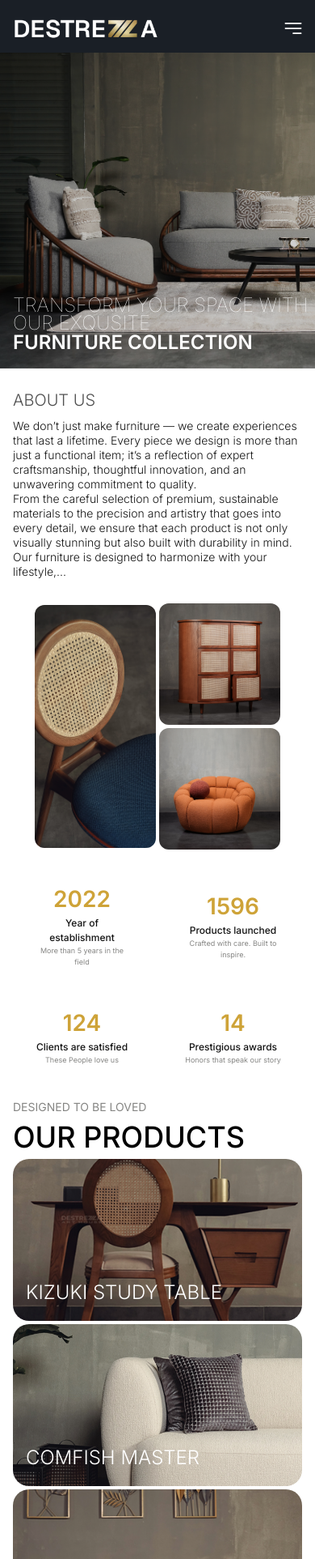
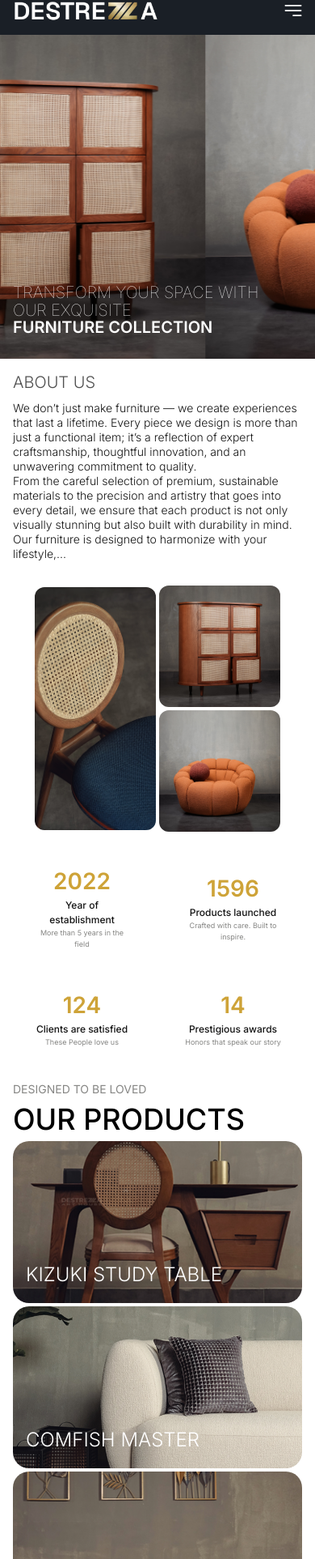
Before and after one commit to Destrezza-designs/Destrezza, a Next.js app: page / in a window 390 px wide. Shown: the part 22-1947 px from the top of the page at 81% size. Built offline with nearby package versions, Linux system fonts and the light colour scheme.

Commit message:
without the firebase error resolved

```diff
--- a/screens/home/Main.tsx
+++ b/screens/home/Main.tsx
@@ -163,16 +163,49 @@ const Main = () => {
 
       {/* mobile view */}
       <div className="relative lg:hidden">
-        <div className="flex flex-1 pt-[0px] lg:pt-[40px]">
+        <div className="flex flex-1 mt-[-22px] pt-[0px] lg:pt-[40px]">
           <Header />
         </div>
+        <div className="relative w-full h-[400px] overflow-hidden">
+          {/* Slider only for images */}
+          <Slider
+            {...{
+              dots: false,
+              infinite: true,
+              speed: 1000,
+              slidesToShow: 1,
+              slidesToScroll: 1,
+              autoplay: true,
+              autoplaySpeed: 3000,
+              fade: false, // sliding effect
+              cssEase: 'ease-in-out',
+              arrows: false,
+              pauseOnHover: false
+            }}
+            className="h-full w-full"
+          >
+            {['/bg.png', '/home-page-1.jpeg', '/home-page-2.jpeg'].map((image, index) => (
+              <div key={index} className="h-[400px] w-full">
                 <div
-          className="relative w-full h-[400px] bg-cover bg-center"
-          style={{ backgroundImage: "url('/bg.png')", backgroundPosition: "left", backgroundSize: "cover" }}
-        >
-          <div className="absolute bottom-4 left-[16px] text-white  py-2 rounded-lg">
-            <p className={`${inter.className} inter font-[100] text-[24px] leading-[22px]`}  >TRANSFORM YOUR SPACE WITH OUR EXQUSITE</p>
-            <p className='inter font-[600] text-[24px] mt-[-5px]' >FURNITURE COLLECTION</p>
+                  className="h-full w-full bg-cover bg-center"
+                  style={{
+                    backgroundImage: `url(${image})`,
+                    backgroundPosition: 'center',
+                    backgroundSize: 'cover'
+                  }}
+                />
+              </div>
+            ))}
+          </Slider>
+
+          {/* Text overlay (independent of slides) */}
+          <div className="absolute bottom-4 left-[16px] text-white py-2 rounded-lg max-w-[90%]">
+            <p className={`${inter.className} inter font-[100] text-[20px] md:text-[24px] leading-[22px]`}>
+              TRANSFORM YOUR SPACE WITH OUR EXQUISITE
+            </p>
+            <p className="inter font-[600] text-[20px] md:text-[24px] mt-[-5px]">
+              FURNITURE COLLECTION
+            </p>
           </div>
         </div>
 
@@ -290,7 +323,22 @@ const Main = () => {
           </div>
         </div>
 
-        <div className=' z-[50] relative shadow-2xl bg-black rounded-[24px] mt-[-90px] p-[8px] pb-[30px] flex gap-[5px]  flex-col justify-between items-center' >
+        <div className='z-[50] relative mt-[-90px]' >
+          <div className='w-full flex justify-center items-center' >
+            <button
+                data-aos="fade-up"
+                onClick={() => router.push('/product')}
+                className='  text-[12px] border border-[#F8F8F5] border-solid rounded-[48px] w-fit px-[16px] py-[6px] flex justify-between items-center gap-[16px] uppercase font-[600] bg-[#F8F8F5] text-[#141414] hover:transition-all duration-300' >
+                ALL PRODUCTS
+                <div className='bg-white w-[24px] h-[24px] rounded-[24px] flex justify-center items-center ' >
+                    <svg  width="10" height="10" viewBox="0 0 10 10" fill="none" xmlns="http://www.w3.org/2000/svg">
+                        <path d="M2.22353 1L8.90588 1.09412M8.90588 1.09412L9 7.77647M8.90588 1.09412L1 9" stroke="#141414" strokeLinecap="round" strokeLinejoin="round"/>
+                    </svg>
+                </div>
+
+            </button>
+          </div>
+          <div className='mt-[20px]  shadow-2xl bg-black rounded-[24px]  p-[8px] pb-[30px] flex gap-[5px]  flex-col justify-between items-center' >
               <div className='flex gap-[4px] mt-[30px] justify-center items-center' >
                 <Image
 
@@ -348,6 +396,7 @@ const Main = () => {
 
               </button>
           </div>
+        </div>
 
 
 
--- a/src/app/about/page.tsx
+++ b/src/app/about/page.tsx
@@ -1,3 +1,4 @@
+'use client'
 import Header from '@/components/product/Header'
 import UtilsHeader from '@/components/utils/Header'
 import RedirectButton from '@/components/utils/RedirectButton'
@@ -7,10 +8,14 @@ import I1 from '@/public/About/Img.png'
 import I2 from '@/public/About/Approch.png'
 import I3 from '@/public/About/Imageback.jpg'
 import Footor from '@/components/Footor'
-
+import { useRouter } from 'next/navigation'
 
 
 const page = () => {
+
+
+    const router = useRouter();
+
   return (
     <div className='text-[#141414] overflow-x-hidden' >
 
@@ -27,7 +32,7 @@ const page = () => {
                 <p className='text-[36px] lg:text-[58px] font-[500] uppercase leading-[36px] lg:leading-[68px] mt-[0px] lg:mt-[14px]' >Crafting Elegance in <br /> Every Detail.</p>
                 <p className='text-[15px] hidden lg:flex lg:text-[18px] font-[400] leading-[28px] w-full lg:w-[70%] mt-[19px] lg:mt-[24px] mb-[32px] lg:mb-[53px]' >We are a bespoke furniture studio dedicated to timeless design and masterful craftsmanship. With a deep respect for materials and form, we create pieces that embody sophistication, comfort, and enduring beauty — tailored for spaces that deserve nothing less.</p>
                 <div className='lg:flex hidden flex-1 w-full justify-center items-center lg:justify-start lg:items-start' >
-                    <RedirectButton text='View our products' />
+                    <RedirectButton  onClick={() =>{router.push('/product')}}  text='View our products' />
                 </div>
             </div>
         </div>
@@ -44,7 +49,7 @@ const page = () => {
         </div>
         <p className='mx-[5%] text-[15px] lg:hidden lg:text-[18px] font-[400] leading-[28px] w-[90%] lg:w-[70%] mt-[19px] lg:mt-[24px] mb-[32px] lg:mb-[53px]' >We are a bespoke furniture studio dedicated to timeless design and masterful craftsmanship. With a deep respect for materials and form, we create pieces that embody sophistication, comfort, and enduring beauty — tailored for spaces that deserve nothing less.</p>
         <div className='flex lg:hidden flex-1 w-full justify-center items-center lg:justify-start lg:items-start' >
-            <RedirectButton text='View our products' />
+            <RedirectButton onClick={() =>{router.push('/product')}} text='View our products' />
         </div>
         <div className="relative hidden lg:flex lg:w-screen  lg:mx-0 mx-4 h-[80vh] mt-[31px] lg:mt-[74px] overflow-hidden">
             <Image
--- /dev/null
+++ b/src/app/destrezzzaarthouse/page.tsx
@@ -0,0 +1,12 @@
+import Landing from '@/screens/Landing'
+import React from 'react'
+
+const page = () => {
+  return (
+    <div>
+        <Landing />
+    </div>
+  )
+}
+
+export default page
--- a/src/app/product/page.tsx
+++ b/src/app/product/page.tsx
@@ -209,7 +209,7 @@ const Page = () => {
             <div className='mt-[30px] lg:mt-[80px]' >
                 <p className='text-[#868684] hidden  text-[14px] uppercase text-center ' >products</p>
                 <div className='flex flex-col justify-center items-center' >
-                    <h1 className="text-[36px] lg:text-[80px] leading-[40px] lg:leading-[68px] mt-[19px] font-[600] uppercase text-left lg:text-center bg-[url('https://firebasestorage.googleapis.com/v0/b/fir-e4bcf.appspot.com/o/Wrk%2FutilityImage%2FImg.jpg?alt=media&token=5b02ec17-3f7a-4075-9556-e474e1ff9dc3')] bg-cover bg-center text-transparent bg-clip-text">
+                    <h1 className="text-[36px] lg:text-[80px] leading-[40px] lg:leading-[68px] mt-[19px] font-[600] uppercase text-left lg:text-center bg-[url('/12.jpeg')] bg-cover bg-center text-transparent bg-clip-text">
                         Designed to Define, Built <br className='hidden lg:flex' /> to Last
                     </h1>
                 </div>
@@ -224,7 +224,7 @@ const Page = () => {
                                 <ImageLoader  />
                             </div>
                             <Image
-                                blurDataURL='https://firebasestorage.googleapis.com/v0/b/fir-e4bcf.appspot.com/o/Wrk%2FLoader.png?alt=media&token=edd96dbd-3bd3-476b-86e2-e7b2afd1d600'
+
                                 src={item.mainImage}
                                 alt={item.name}
                                 width={340}
```
Lines whose indentation alone changed are shown as unchanged.
